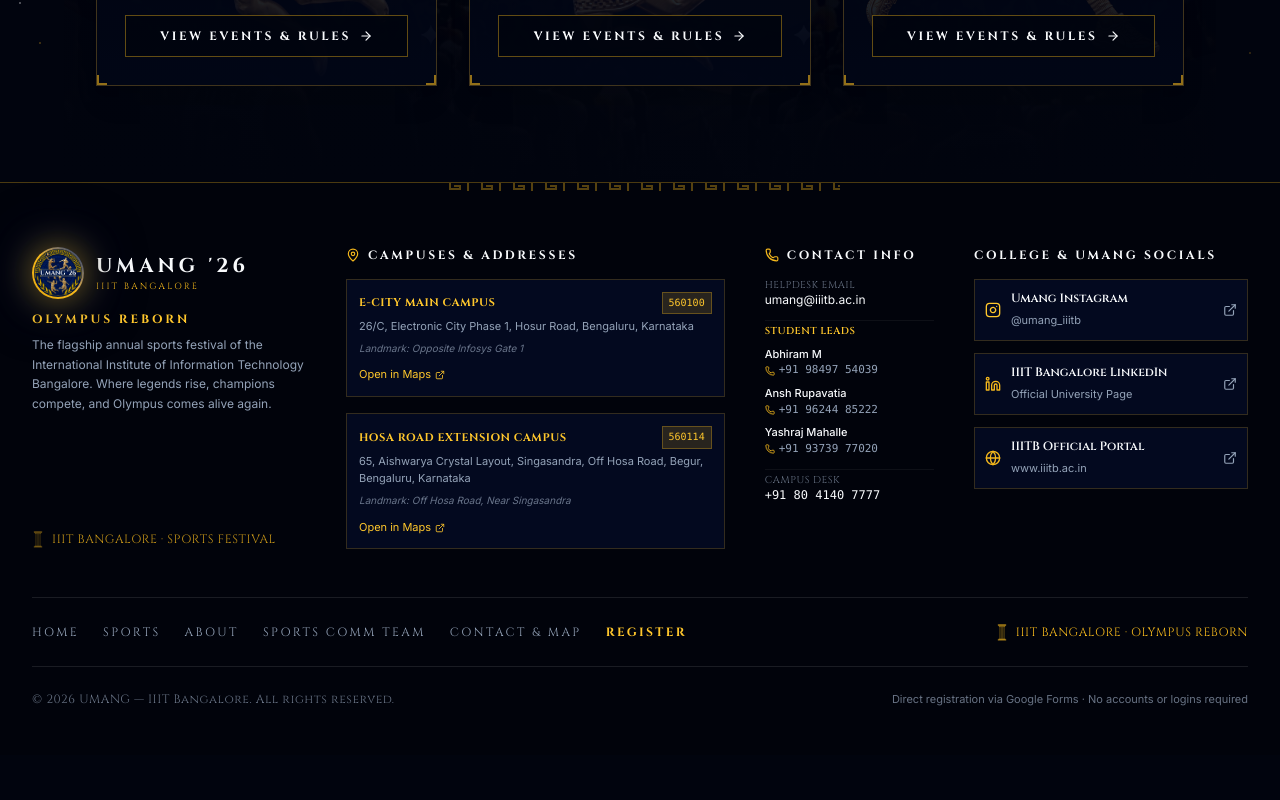
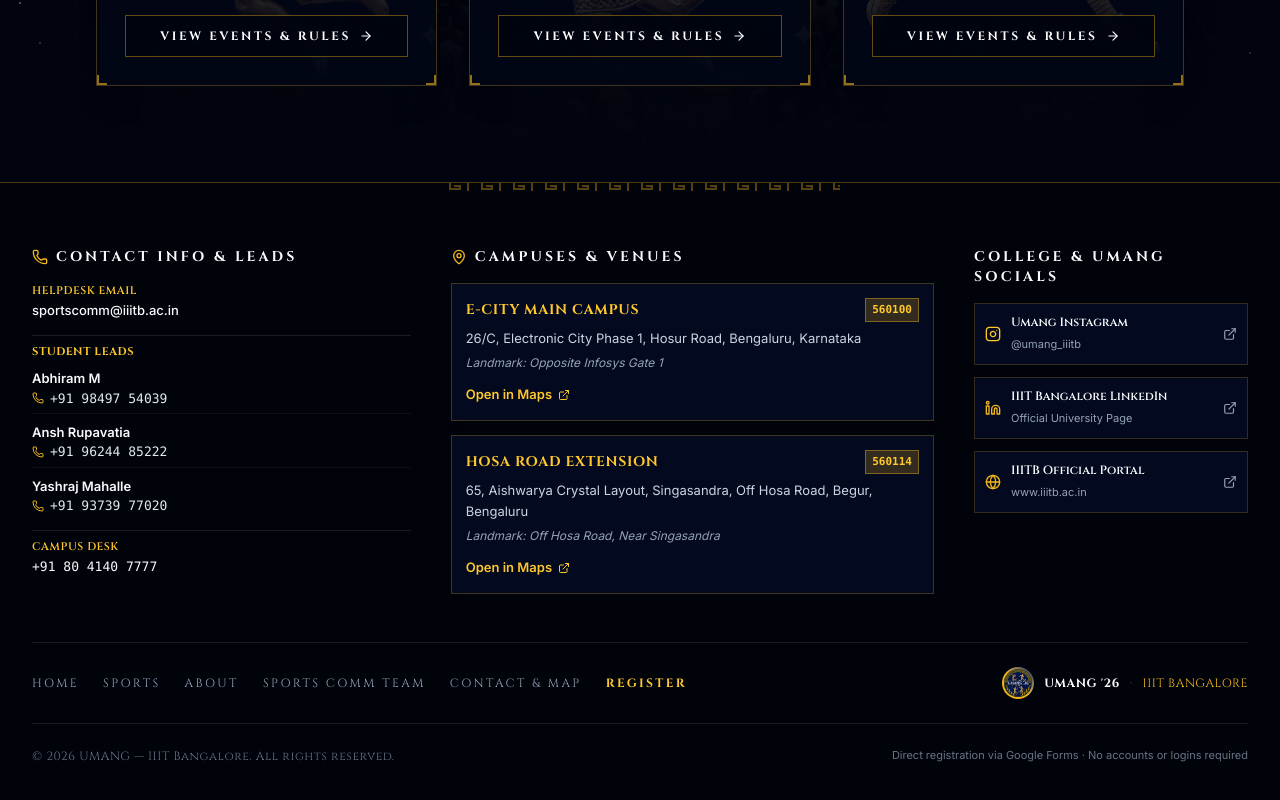
Before and after one commit to vaibhav-9dev/Umang, a React (Vite) app: page / in a window 1280 px wide. Shown: the part 2907-3707 px from the top of the page. Before the commit the page ends 3662 px from the top, so only its background shows below. Built offline with nearby package versions, Linux system fonts and the light colour scheme.

Commit message:
style: update layout, styling, and contact details
Adjusted spacing and typography across Contact, Footer, and Team sections for improved responsiveness. Updated the sports inquiry email address in contact data.

```diff
--- a/src/components/ContactSection.tsx
+++ b/src/components/ContactSection.tsx
@@ -29,7 +29,7 @@
   };
 
   return (
-    <section className="relative py-24 sm:py-32 bg-[#01040E] overflow-hidden" id="contact">
+    <section className="relative pt-4 sm:pt-6 pb-20 sm:pb-28 bg-[#01040E] overflow-hidden" id="contact">
       {/* Background Campus Athletics Visual - Clear and Visible in Dark Theme */}
       <div className="absolute inset-0 z-0 overflow-hidden">
         <img
@@ -47,32 +47,28 @@
       <div className="max-w-7xl mx-auto px-4 sm:px-6 lg:px-8 relative z-10">
 
         {/* Section Header */}
-        <div className="text-center max-w-3xl mx-auto mb-16">
-          <div className="flex justify-center mb-3">
+        <div className="text-center max-w-3xl mx-auto mb-6 sm:mb-8">
+          <div className="flex justify-center mb-2">
             <UmangLogo size="sm" withGlow withRing />
           </div>
 
-          <div className="inline-flex items-center justify-center gap-2 mb-3">
-            <LaurelWreath className="w-5 h-5 text-[#F5B81C]" />
+          <div className="inline-flex items-center justify-center gap-2 mb-1.5">
+            <LaurelWreath className="w-4 h-4 text-[#F5B81C]" />
             <span className="font-cinzel text-xs font-bold uppercase tracking-[0.28em] text-[#F5B81C]">
-              VENUE & OFFICIAL COMMUNICATIONS
+              UMANG 2026
             </span>
-            <LaurelWreath className="w-5 h-5 text-[#F5B81C] scale-x-[-1]" />
+            <LaurelWreath className="w-4 h-4 text-[#F5B81C] scale-x-[-1]" />
           </div>
 
-          <h2 className="font-cinzel text-3xl sm:text-5xl font-black uppercase tracking-[0.14em] text-[#F8FAFC] leading-tight">
+          <h2 className="font-cinzel text-2xl sm:text-3xl md:text-4xl font-extrabold uppercase tracking-[0.14em] text-[#F8FAFC] leading-tight">
             CONTACT & DIRECTIONS
           </h2>
 
-          <p className="font-cinzel text-sm sm:text-base font-semibold tracking-[0.22em] text-[#FFC72C] uppercase mt-2">
-            STUDENT COORDINATORS · SATELLITE RADAR · E-CITY & EXTENSION CAMPUSES
+          <p className="font-cinzel text-xs sm:text-sm font-semibold tracking-[0.22em] text-[#FFC72C] uppercase mt-1.5">
+            STUDENT COORDINATORS · SATELLITE RADAR · CAMPUSES
           </p>
 
-          <p className="font-sans text-sm sm:text-base text-[#94A3B8] mt-4 leading-relaxed font-light">
-            Connect directly with our sports leads, explore satellite directions to the IIIT Bangalore E-City Campus & Extension Campus, and follow Umang on Instagram.
-          </p>
-
-          <div className="mt-6 flex items-center justify-center">
+          <div className="mt-3.5 flex items-center justify-center">
             <div className="w-24 h-[1.5px] bg-[#F5B81C]/40" />
           </div>
         </div>
@@ -80,12 +76,9 @@
         {/* ============================================================ */}
         {/* 1. THREE STUDENT CONTACT COORDINATORS WITH HOVER SOCIALS & PHONES */}
         {/* ============================================================ */}
-        <div className="mb-20">
-          <div className="flex items-center justify-between mb-8 pb-3 border-b border-[#F5B81C]/20">
+        <div className="mb-12">
+          <div className="flex items-center justify-between mb-5 pb-2.5 border-b border-[#F5B81C]/20">
             <div>
-              <span className="font-cinzel text-xs font-bold uppercase tracking-[0.25em] text-[#F5B81C] block">
-                DIRECT FESTIVAL LIAISONS
-              </span>
               <h3 className="font-cinzel text-xl sm:text-2xl font-bold uppercase tracking-[0.14em] text-[#F8FAFC]">
                 STUDENT COORDINATORS
               </h3>
--- a/src/components/Footer.tsx
+++ b/src/components/Footer.tsx
@@ -23,155 +23,133 @@
 
       <div className="max-w-7xl mx-auto px-4 sm:px-6 lg:px-8">
 
-        {/* Top 4-Column Grid: Brand, Address & College Details, Contact Info & Leads, Umang Socials */}
-        <div className="grid grid-cols-1 md:grid-cols-2 lg:grid-cols-12 gap-10 pb-12 border-b border-white/10">
+        {/* Top 3-Column Grid: Contact Info & Leads, Campuses & Addresses, Umang Socials */}
+        <div className="grid grid-cols-1 md:grid-cols-2 lg:grid-cols-12 gap-8 lg:gap-10 pb-12 border-b border-white/10">
 
-          {/* Column 1: Brand & Theme (3 cols) */}
-          <div className="lg:col-span-3 flex flex-col">
-            <div className="flex items-center gap-3 mb-3">
-              <UmangLogo size="md" withGlow withRing />
-              <div className="flex flex-col">
-                <span className="font-cinzel text-xl font-bold tracking-[0.2em] text-[#F8FAFC]">
-                  UMANG &apos;26
+          {/* Column 1: Contact Info & Student Leads (4 cols) */}
+          <div className="lg:col-span-4 flex flex-col">
+            <span className="font-cinzel text-xs sm:text-sm font-bold uppercase tracking-[0.22em] text-[#F8FAFC] mb-4 flex items-center gap-2">
+              <Phone className="w-4 h-4 text-[#F5B81C]" />
+              CONTACT INFO & LEADS
+            </span>
+
+            <div className="font-sans space-y-4">
+              <div>
+                <span className="text-[11px] uppercase font-cinzel text-[#FFC72C] block tracking-wider font-semibold">
+                  Helpdesk Email
                 </span>
-                <span className="font-cinzel text-[9px] uppercase tracking-[0.24em] text-[#F5B81C]">
-                  IIIT BANGALORE
+                <a
+                  href={`mailto:${CONTACT_CONFIG.contacts.sportsEmail}`}
+                  className="text-xs sm:text-[13px] font-medium text-[#F8FAFC] hover:text-[#FFC72C] transition-colors break-all block mt-0.5"
+                >
+                  {CONTACT_CONFIG.contacts.sportsEmail}
+                </a>
+              </div>
+
+              {/* Three Contact Persons & Mobile Numbers */}
+              <div className="pt-2 border-t border-white/10 space-y-2.5">
+                <span className="text-[11px] uppercase font-cinzel text-[#FFC72C] block tracking-wider font-bold">
+                  STUDENT LEADS
+                </span>
+
+                {CONTACT_CONFIG.coordinators.map((c) => (
+                  <div key={c.id} className="pb-1.5 border-b border-white/5 last:border-0 last:pb-0">
+                    <span className="text-xs sm:text-[13px] text-[#F8FAFC] block font-semibold truncate">
+                      {c.name}
+                    </span>
+                    <a
+                      href={`tel:${c.phoneRaw}`}
+                      className="font-mono text-xs sm:text-[13px] font-medium text-[#E2E8F0] hover:text-[#FFC72C] transition-colors flex items-center gap-1.5 mt-0.5"
+                    >
+                      <Phone className="w-3 h-3 text-[#F5B81C]" />
+                      <span>{c.phone}</span>
+                    </a>
+                  </div>
+                ))}
+              </div>
+
+              <div className="pt-2 border-t border-white/10">
+                <span className="text-[11px] uppercase font-cinzel text-[#FFC72C] block tracking-wider font-semibold">
+                  Campus Desk
+                </span>
+                <span className="text-[#F8FAFC] font-mono text-xs sm:text-[13px] font-medium block mt-0.5">
+                  {CONTACT_CONFIG.contacts.studentConvenorPhone}
                 </span>
               </div>
             </div>
-
-            <p className="font-cinzel text-xs font-bold uppercase tracking-[0.24em] text-[#FFC72C] mb-2">
-              OLYMPUS REBORN
-            </p>
-
-            <p className="font-sans text-xs text-[#94A3B8] leading-relaxed mb-4">
-              The flagship annual sports festival of the International Institute of Information Technology Bangalore. Where legends rise, champions compete, and Olympus comes alive again.
-            </p>
-
-            <div className="mt-auto flex items-center gap-2 text-xs font-cinzel tracking-wider text-[#F5B81C]/80">
-              <GreekColumnIcon className="w-3 h-5 text-[#F5B81C]/60" />
-              <span>IIIT BANGALORE · SPORTS FESTIVAL</span>
-            </div>
           </div>
 
-          {/* Column 2: College Campuses & Addresses (4 cols) */}
-          <div className="lg:col-span-4 flex flex-col">
-            <span className="font-cinzel text-xs font-bold uppercase tracking-[0.22em] text-[#F8FAFC] mb-4 flex items-center gap-2">
-              <MapPin className="w-3.5 h-3.5 text-[#F5B81C]" />
-              CAMPUSES & ADDRESSES
+          {/* Column 2: College Campuses & Addresses (5 cols) */}
+          <div className="lg:col-span-5 flex flex-col">
+            <span className="font-cinzel text-xs sm:text-sm font-bold uppercase tracking-[0.22em] text-[#F8FAFC] mb-4 flex items-center gap-2">
+              <MapPin className="w-4 h-4 text-[#F5B81C]" />
+              CAMPUSES & VENUES
             </span>
 
-            <div className="font-sans text-xs text-[#94A3B8] space-y-4 leading-relaxed">
+            <div className="font-sans text-xs sm:text-sm text-[#94A3B8] space-y-3.5 leading-relaxed">
               {/* Main E-City Campus */}
-              <div className="p-3 bg-[#03091F] border border-[#F5B81C]/20 rounded-none space-y-1">
+              <div className="p-3.5 bg-[#03091F] border border-[#F5B81C]/25 rounded-none space-y-1.5 shadow-md">
                 <div className="flex items-center justify-between">
-                  <strong className="text-[#F8FAFC] block font-cinzel text-[11px] uppercase tracking-wider text-[#FFC72C]">
+                  <strong className="text-[#FFC72C] block font-cinzel text-xs sm:text-sm uppercase tracking-wider font-bold">
                     E-City Main Campus
                   </strong>
-                  <span className="text-[10px] font-mono px-1.5 py-0.5 bg-[#F5B81C]/15 text-[#FFC72C] border border-[#F5B81C]/30">
+                  <span className="text-[11px] font-mono font-bold px-1.5 py-0.5 bg-[#F5B81C]/20 text-[#FFC72C] border border-[#F5B81C]/40">
                     560100
                   </span>
                 </div>
-                <p className="text-[11px] text-[#94A3B8]">
+                <p className="text-xs sm:text-[13px] text-[#CBD5E1] leading-relaxed">
                   26/C, Electronic City Phase 1, Hosur Road, Bengaluru, Karnataka
                 </p>
-                <p className="text-[10px] text-[#94A3B8]/70 italic">
+                <p className="text-[11px] sm:text-xs text-[#94A3B8] italic">
                   Landmark: Opposite Infosys Gate 1
                 </p>
-                <div className="pt-1">
+                <div className="pt-1.5">
                   <a
                     href={CONTACT_CONFIG.campuses[0].map.directionsUrl}
                     target="_blank"
                     rel="noopener noreferrer"
-                    className="inline-flex items-center gap-1 text-[11px] text-[#FFC72C] hover:underline"
+                    className="inline-flex items-center gap-1.5 text-xs sm:text-[13px] font-semibold text-[#FFC72C] hover:underline"
                   >
                     <span>Open in Maps</span>
-                    <ExternalLink className="w-2.5 h-2.5" />
+                    <ExternalLink className="w-3 h-3" />
                   </a>
                 </div>
               </div>
 
               {/* Extension Campus */}
-              <div className="p-3 bg-[#03091F] border border-[#F5B81C]/20 rounded-none space-y-1">
+              <div className="p-3.5 bg-[#03091F] border border-[#F5B81C]/25 rounded-none space-y-1.5 shadow-md">
                 <div className="flex items-center justify-between">
-                  <strong className="text-[#F8FAFC] block font-cinzel text-[11px] uppercase tracking-wider text-[#FFC72C]">
-                    Hosa Road Extension Campus
+                  <strong className="text-[#FFC72C] block font-cinzel text-xs sm:text-sm uppercase tracking-wider font-bold">
+                    Hosa Road Extension
                   </strong>
-                  <span className="text-[10px] font-mono px-1.5 py-0.5 bg-[#F5B81C]/15 text-[#FFC72C] border border-[#F5B81C]/30">
+                  <span className="text-[11px] font-mono font-bold px-1.5 py-0.5 bg-[#F5B81C]/20 text-[#FFC72C] border border-[#F5B81C]/40">
                     560114
                   </span>
                 </div>
-                <p className="text-[11px] text-[#94A3B8]">
-                  65, Aishwarya Crystal Layout, Singasandra, Off Hosa Road, Begur, Bengaluru, Karnataka
+                <p className="text-xs sm:text-[13px] text-[#CBD5E1] leading-relaxed">
+                  65, Aishwarya Crystal Layout, Singasandra, Off Hosa Road, Begur, Bengaluru
                 </p>
-                <p className="text-[10px] text-[#94A3B8]/70 italic">
+                <p className="text-[11px] sm:text-xs text-[#94A3B8] italic">
                   Landmark: Off Hosa Road, Near Singasandra
                 </p>
-                <div className="pt-1">
+                <div className="pt-1.5">
                   <a
                     href={CONTACT_CONFIG.campuses[1].map.directionsUrl}
                     target="_blank"
                     rel="noopener noreferrer"
-                    className="inline-flex items-center gap-1 text-[11px] text-[#FFC72C] hover:underline"
+                    className="inline-flex items-center gap-1.5 text-xs sm:text-[13px] font-semibold text-[#FFC72C] hover:underline"
                   >
                     <span>Open in Maps</span>
-                    <ExternalLink className="w-2.5 h-2.5" />
+                    <ExternalLink className="w-3 h-3" />
                   </a>
                 </div>
               </div>
             </div>
           </div>
 
-          {/* Column 3: Contact Info & Student Leads (2.5 cols) */}
-          <div className="lg:col-span-2 flex flex-col">
-            <span className="font-cinzel text-xs font-bold uppercase tracking-[0.22em] text-[#F8FAFC] mb-4 flex items-center gap-2">
-              <Phone className="w-3.5 h-3.5 text-[#F5B81C]" />
-              CONTACT INFO
-            </span>
-
-            <div className="font-sans text-xs text-[#94A3B8] space-y-3">
-              <div>
-                <span className="text-[10px] uppercase font-cinzel text-[#94A3B8]/70 block tracking-wider">Helpdesk Email</span>
-                <a
-                  href={`mailto:${CONTACT_CONFIG.contacts.sportsEmail}`}
-                  className="text-[#F8FAFC] hover:text-[#FFC72C] transition-colors break-all"
-                >
-                  {CONTACT_CONFIG.contacts.sportsEmail}
-                </a>
-              </div>
-
-              {/* Three Contact Persons & Mobile Numbers */}
-              <div className="pt-1 border-t border-white/5 space-y-2">
-                <span className="text-[10px] uppercase font-cinzel text-[#FFC72C] block tracking-wider font-semibold">
-                  STUDENT LEADS
-                </span>
-
-                {CONTACT_CONFIG.coordinators.map((c) => (
-                  <div key={c.id} className="text-[11px]">
-                    <span className="text-[#F8FAFC] block font-medium truncate">{c.name}</span>
-                    <a
-                      href={`tel:${c.phoneRaw}`}
-                      className="font-mono text-[#94A3B8] hover:text-[#FFC72C] transition-colors flex items-center gap-1 mt-0.5"
-                    >
-                      <Phone className="w-2.5 h-2.5 text-[#F5B81C]" />
-                      <span>{c.phone}</span>
-                    </a>
-                  </div>
-                ))}
-              </div>
-
-              <div className="pt-1 border-t border-white/5">
-                <span className="text-[10px] uppercase font-cinzel text-[#94A3B8]/70 block tracking-wider">Campus Desk</span>
-                <span className="text-[#F8FAFC] font-mono text-xs">
-                  {CONTACT_CONFIG.contacts.studentConvenorPhone}
-                </span>
-              </div>
-            </div>
-          </div>
-
-          {/* Column 4: College Umang Social Media (2.5 cols) */}
+          {/* Column 3: College Umang Social Media (3 cols) */}
           <div className="lg:col-span-3 flex flex-col">
-            <span className="font-cinzel text-xs font-bold uppercase tracking-[0.22em] text-[#F8FAFC] mb-4">
+            <span className="font-cinzel text-xs sm:text-sm font-bold uppercase tracking-[0.22em] text-[#F8FAFC] mb-4">
               COLLEGE & UMANG SOCIALS
             </span>
 
@@ -284,9 +262,11 @@
             </button>
           </nav>
 
-          <div className="flex items-center gap-2 text-xs font-cinzel tracking-wider text-[#F5B81C]">
-            <GreekColumnIcon className="w-3 h-5 text-[#F5B81C]" />
-            <span>IIIT BANGALORE · OLYMPUS REBORN</span>
+          <div className="flex items-center gap-2.5 text-xs font-cinzel tracking-wider text-[#F5B81C]">
+            <UmangLogo size="xs" />
+            <span className="font-bold text-[#F8FAFC]">UMANG &apos;26</span>
+            <span className="text-[#F5B81C]/50">·</span>
+            <span>IIIT BANGALORE</span>
           </div>
         </div>
 
--- a/src/components/TeamSection.tsx
+++ b/src/components/TeamSection.tsx
@@ -152,14 +152,9 @@
           {filteredGroups.map((group) => (
             <div key={group.id} className="relative">
               {/* Group Header */}
-              <div className="flex flex-col sm:flex-row sm:items-end justify-between gap-4 mb-10 pb-4 border-b border-[#F5B81C]/25">
-                <div>
-                  <div className="inline-flex items-center gap-2 mb-2">
-                    {getTeamIcon(group.id)}
-                    <span className="font-cinzel text-xs font-bold uppercase tracking-[0.25em] text-[#F5B81C]">
-                      {group.badge}
-                    </span>
-                  </div>
+              <div className="flex flex-col sm:flex-row sm:items-center justify-between gap-4 mb-8 pb-3 border-b border-[#F5B81C]/25">
+                <div className="flex items-center gap-2.5">
+                  {getTeamIcon(group.id)}
                   <h3 className="font-cinzel text-xl sm:text-2xl font-bold uppercase tracking-[0.14em] text-[#F8FAFC]">
                     {group.name}
                   </h3>
--- a/src/data/contactData.ts
+++ b/src/data/contactData.ts
@@ -117,7 +117,7 @@
     fullAddress: "65, Aishwarya Crystal Layout, Singasandra, Off Hosa Road, Begur, Bengaluru, Karnataka 560114"
   },
   contacts: {
-    sportsEmail: "umang@iiitb.ac.in",
+    sportsEmail: "sportscomm@iiitb.ac.in",
     generalEmail: "sportscomm@iiitb.ac.in",
     studentConvenorPhone: "+91 80 4140 7777",
     helpdeskHours: "09:00 AM - 08:00 PM IST"
--- a/src/pages/ContactPage.tsx
+++ b/src/pages/ContactPage.tsx
@@ -6,10 +6,10 @@
   const { navigateToHome } = useNavigation();
 
   return (
-    <div className="min-h-screen bg-[#01040E] text-[#F8FAFC] pt-24 pb-12">
+    <div className="min-h-screen bg-[#01040E] text-[#F8FAFC] pt-16 sm:pt-20 pb-8">
       {/* Top Breadcrumb */}
-      <div className="max-w-7xl mx-auto px-4 sm:px-6 lg:px-8 mb-6">
-        <div className="flex items-center justify-between py-3 border-b border-[#F5B81C]/20 text-xs font-cinzel">
+      <div className="max-w-7xl mx-auto px-4 sm:px-6 lg:px-8 mb-2 sm:mb-3">
+        <div className="flex items-center justify-between py-2 border-b border-[#F5B81C]/20 text-xs font-cinzel">
           <div className="flex items-center gap-2 text-[#94A3B8]">
             <button onClick={navigateToHome} className="hover:text-[#F5B81C] transition-colors uppercase tracking-wider cursor-pointer">
               HOME
```
